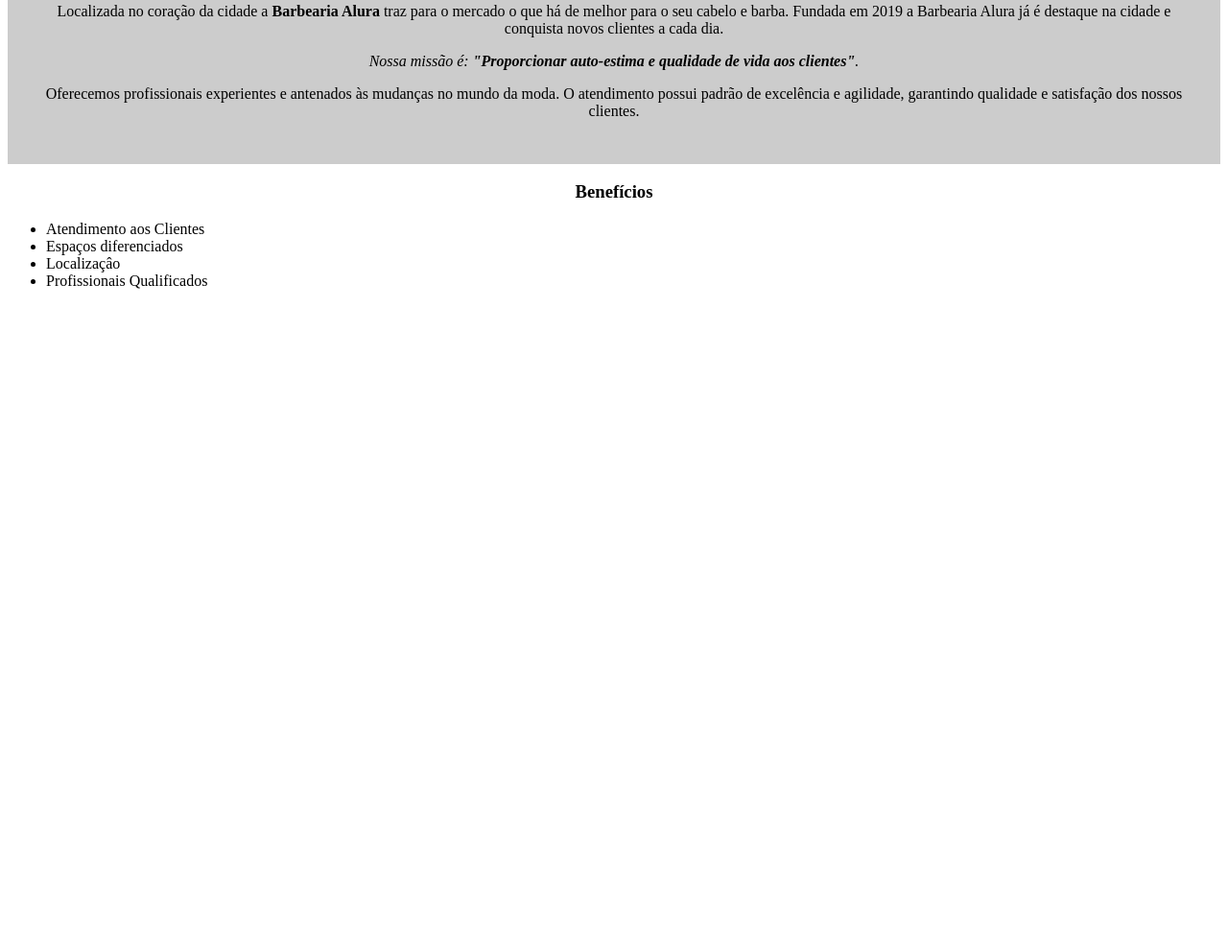
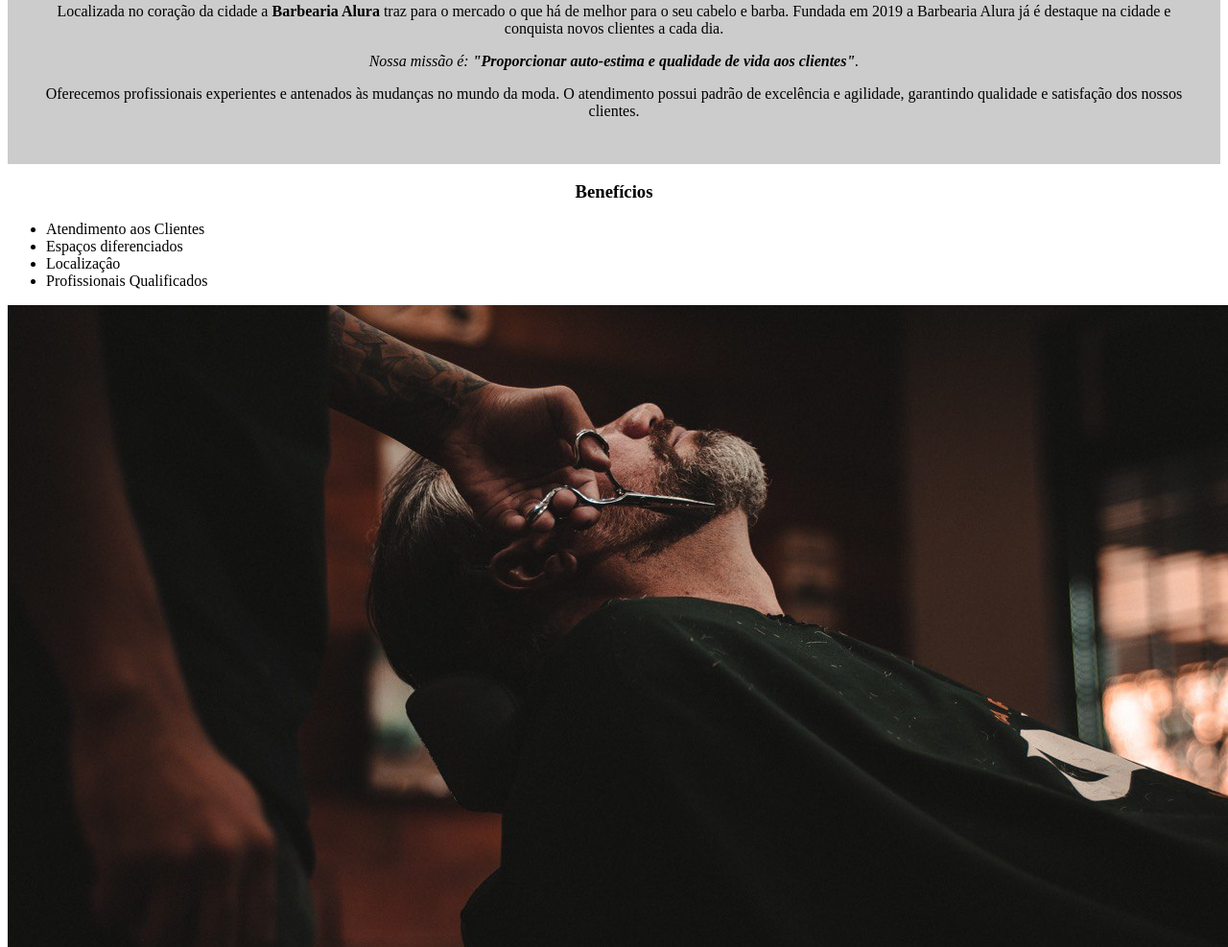
Before and after one commit to julynhaa/siteaalura, a plain HTML site: page index.html in a window 1280 px wide. Shown: the part 652-1639 px from the top of the page at 96% size. Before the commit the page ends 970 px from the top, so only its background shows below. Drawn offline with Linux system fonts and the light colour scheme.

Commit message:
Update index.html

```diff
--- a/index.html
+++ b/index.html
@@ -37,6 +37,8 @@
         <li class="itens">Localizaçâo</li>
         <li class="itens">Profissionais Qualificados</li>
         </ul>
+
+	<img src="beneficios.jpg" class="imagenbeneficios">
        </div>
     </body>
 </html>
```
